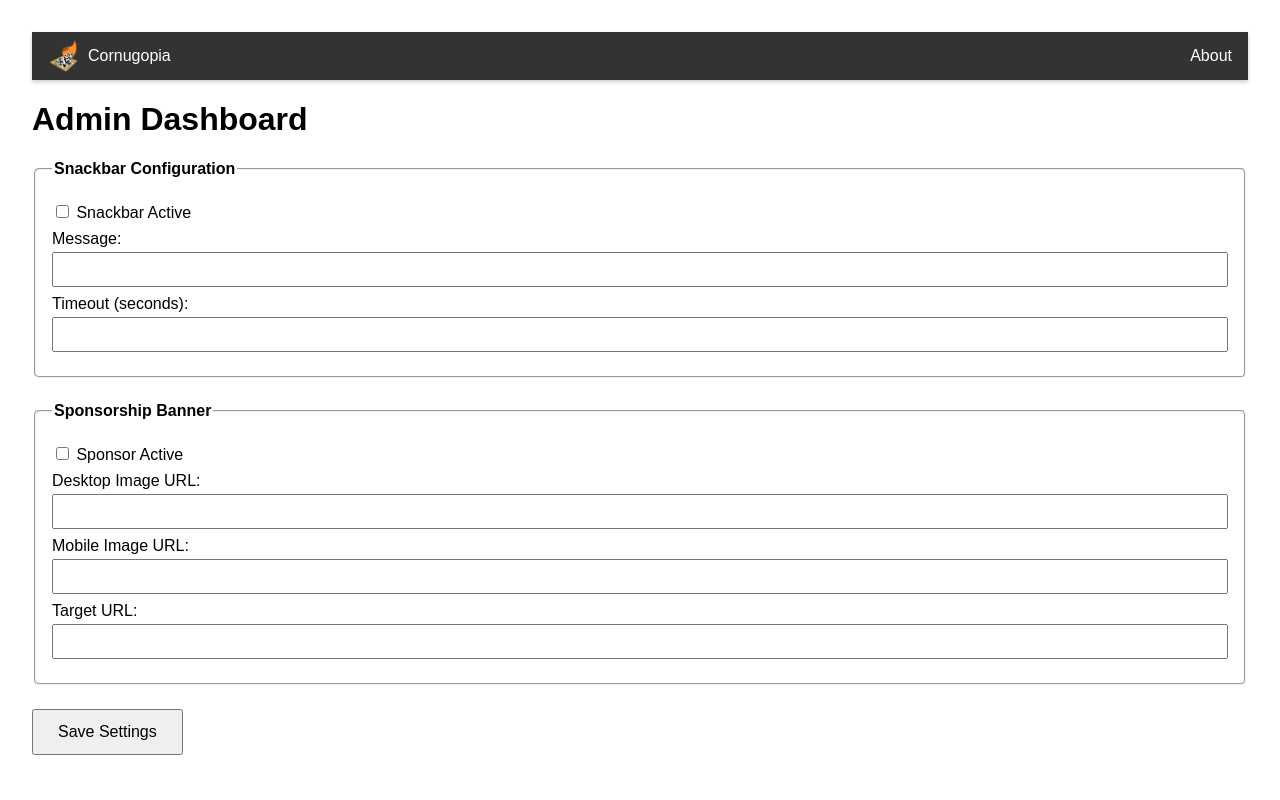
After one commit to zacguymarino/cornugopia, a FastAPI app: template app/templates/admin_dashboard.html in a window 1280 px wide. The commit adds this page. Run offline with FastAPI, Linux system fonts and the light colour scheme; the template is opened without the code that fills it, so the values that code supplies are empty; parts of the project's set-up code (start-up, migrations or seed data) failed here and were passed over.

Commit message:
Add admin page and settings - Add navbar component

```diff
--- a/app/db.py
+++ b/app/db.py
@@ -1,9 +1,11 @@
 # db.py
 import os
+from dotenv import load_dotenv
 from sqlalchemy.ext.asyncio import create_async_engine, AsyncSession
 from sqlalchemy.orm import sessionmaker
 from sqlalchemy.ext.declarative import declarative_base
 
+load_dotenv()
 DATABASE_URL = os.getenv("DATABASE_URL")
 if DATABASE_URL.startswith("postgres://"):
     DATABASE_URL = DATABASE_URL.replace("postgres://", "postgresql+asyncpg://", 1)
--- a/app/main.py
+++ b/app/main.py
@@ -1,4 +1,4 @@
-from fastapi import FastAPI, Request, HTTPException, WebSocket, WebSocketDisconnect, Query
+from fastapi import FastAPI, Request, HTTPException, WebSocket, WebSocketDisconnect, Query, Depends
 from fastapi.staticfiles import StaticFiles
 from fastapi.templating import Jinja2Templates
 from fastapi.responses import JSONResponse
@@ -14,13 +14,16 @@ from game_helper import do_join, remove_public_game
 from timers import record_disconnect_time, clear_disconnect_time, clear_all_disconnects, start_timer_for_game, start_join_timeout_for_game, join_timeout_tasks
 from better_profanity import profanity
 from db import async_session
-from models import PublicGame
+from models import PublicGame, SiteSettings
 from redis_client import redis_client
 from typing import Optional
 from sqlalchemy import func
 from sqlalchemy.future import select
+from admin_settings import router as admin_router
 
 app = FastAPI()
+
+app.include_router(admin_router)
 
 app.mount("/static", StaticFiles(directory="/app/static"), name="static")
 
--- /dev/null
+++ b/app/static/admin_dashboard.js
@@ -0,0 +1,44 @@
+document.addEventListener("DOMContentLoaded", function () {
+    async function fetchSettings() {
+        const res = await fetch('/admin/settings');
+        const data = await res.json();
+        // Populate fields
+        document.getElementById('snackbar_active').checked = data.snackbar_active;
+        document.getElementById('snackbar_message').value = data.snackbar_message || '';
+        document.getElementById('snackbar_timeout_seconds').value = data.snackbar_timeout_seconds;
+
+        document.getElementById('sponsor_active').checked = data.sponsor_active;
+        document.getElementById('sponsor_image_desktop').value = data.sponsor_image_desktop || '';
+        document.getElementById('sponsor_image_mobile').value = data.sponsor_image_mobile || '';
+        document.getElementById('sponsor_target_url').value = data.sponsor_target_url || '';
+    }
+
+    async function saveSettings() {
+        const payload = {
+            snackbar_active: document.getElementById('snackbar_active').checked,
+            snackbar_message: document.getElementById('snackbar_message').value,
+            snackbar_timeout_seconds: parseInt(document.getElementById('snackbar_timeout_seconds').value, 10),
+
+            sponsor_active: document.getElementById('sponsor_active').checked,
+            sponsor_image_desktop: document.getElementById('sponsor_image_desktop').value,
+            sponsor_image_mobile: document.getElementById('sponsor_image_mobile').value,
+            sponsor_target_url: document.getElementById('sponsor_target_url').value,
+        };
+
+        const res = await fetch('/admin/settings', {
+            method: 'POST',
+            headers: { 'Content-Type': 'application/json' },
+            body: JSON.stringify(payload)
+        });
+
+        if (res.ok) {
+            alert('Settings saved!');
+            fetchSettings(); // refresh updated_at etc.
+        } else {
+            alert('Error saving settings');
+        }
+    }
+
+    document.getElementById('saveSettingsBtn').addEventListener('click', saveSettings);
+    window.addEventListener('DOMContentLoaded', fetchSettings);
+});
--- /dev/null
+++ b/app/static/navbar.js
@@ -0,0 +1,60 @@
+class NavBar extends HTMLElement {
+    constructor() {
+      super();
+      const shadow = this.attachShadow({ mode: "open" });
+      shadow.innerHTML = `
+        <style>
+          :host {
+            display: block;
+            background-color: #333;
+            color: white;
+            box-shadow: 0 2px 4px rgba(0,0,0,0.2);
+          }
+          nav {
+            margin: 0 auto;
+            display: flex;
+            align-items: center;
+            justify-content: space-between;
+            padding: 0.5rem 1rem;
+            font-family: Arial, sans-serif;
+          }
+          a {
+            color: white;
+            text-decoration: none;
+          }
+          a.logo {
+            display: flex;
+            align-items: center;
+          }
+          a.logo img {
+            height: 2rem;
+            margin-right: 0.5rem;
+          }
+          ul {
+            list-style: none;
+            margin: 0;
+            padding: 0;
+            display: flex;
+          }
+          li + li {
+            margin-left: 1rem;
+          }
+          li a:hover {
+            text-decoration: underline;
+          }
+        </style>
+        <nav>
+          <a class="logo" href="/">
+            <img src="/static/cornugopia.png" alt="Cornugopia logo">
+            <span>Cornugopia</span>
+          </a>
+          <ul>
+            <li><a href="/about">About</a></li>
+            <!-- add more <li><a href="…">Links</a></li> here -->
+          </ul>
+        </nav>
+      `;
+    }
+  }
+
+  customElements.define("nav-bar", NavBar);
--- /dev/null
+++ b/app/templates/admin_dashboard.html
@@ -0,0 +1,74 @@
+<!DOCTYPE html>
+<html lang="en">
+<head>
+  <meta charset="UTF-8" />
+  <meta name="viewport" content="width=device-width, initial-scale=1.0" />
+  <title>Admin Dashboard</title>
+  <style>
+    body { font-family: Arial, sans-serif; margin: 2rem; }
+    fieldset { margin-bottom: 1.5rem; padding: 1rem; border-radius: 5px; }
+    legend { font-weight: bold; }
+    label { display: block; margin: 0.5rem 0; }
+    input[type="text"],
+    input[type="number"],
+    input[type="url"],
+    input[type="datetime-local"] {
+      width: 100%;
+      padding: 0.5rem;
+      box-sizing: border-box;
+      margin-top: 0.25rem;
+    }
+    button { padding: 0.75rem 1.5rem; font-size: 1rem; }
+    .updated { margin-bottom: 1rem; color: #555; font-style: italic; }
+  </style>
+  <script defer src="{{ url_for('static', path='/admin_dashboard.js')}}"></script>
+  <script type="module" src="{{ url_for('static', path='/navbar.js') }}"></script>
+</head>
+<body>
+  <nav-bar></nav-bar>
+  <h1>Admin Dashboard</h1>
+  {% if settings.updated_at %}
+    <p class="updated">Last updated: {{ settings.updated_at.strftime('%Y-%m-%d %H:%M:%S') }}</p>
+  {% endif %}
+  <div id="settingsContainer">
+    <!-- Inputs will be populated by JS -->
+    <fieldset>
+        <legend>Snackbar Configuration</legend>
+        <label>
+        <input type="checkbox" id="snackbar_active" />
+        Snackbar Active
+        </label>
+        <label>
+        Message:
+        <input type="text" id="snackbar_message" />
+        </label>
+        <label>
+        Timeout (seconds):
+        <input type="number" id="snackbar_timeout_seconds" min="1" />
+        </label>
+    </fieldset>
+
+    <fieldset>
+        <legend>Sponsorship Banner</legend>
+        <label>
+        <input type="checkbox" id="sponsor_active" />
+        Sponsor Active
+        </label>
+        <label>
+        Desktop Image URL:
+        <input type="url" id="sponsor_image_desktop" />
+        </label>
+        <label>
+        Mobile Image URL:
+        <input type="url" id="sponsor_image_mobile" />
+        </label>
+        <label>
+        Target URL:
+        <input type="url" id="sponsor_target_url" />
+        </label>
+    </fieldset>
+  </div>
+
+  <button id="saveSettingsBtn">Save Settings</button>
+</body>
+</html>
--- a/app/templates/game.html
+++ b/app/templates/game.html
@@ -11,8 +11,10 @@
   </script>
   <script defer type="module" src="{{ url_for('static', path='/board.js') }}"></script>
   <script defer src="{{ url_for('static', path='/sgf_exporter.js')}}"></script>
+  <script type="module" src="{{ url_for('static', path='/navbar.js') }}"></script>
 </head>
 <body>
+  <nav-bar></nav-bar>
   <div class="main-container">
     <div class="board-section">
       <div id="countdown" style="margin-top: 0; font-weight: bold; color: #990033;"></div>
--- a/app/templates/spectate.html
+++ b/app/templates/spectate.html
@@ -9,8 +9,10 @@
   <script>
     const gameId = "{{ game_id }}";
   </script>
+  <script type="module" src="{{ url_for('static', path='/navbar.js') }}"></script>
 </head>
 <body>
+  <nav-bar></nav-bar>
   <div class="main-container">
     <div class="board-section">
       <canvas id="spectateCanvas"></canvas>
--- a/docker-compose.yml
+++ b/docker-compose.yml
@@ -22,9 +22,9 @@ services:
     container_name: postgres
     restart: always
     environment:
-      POSTGRES_USER: postgres
-      POSTGRES_PASSWORD: postgres
-      POSTGRES_DB: postgres
+      POSTGRES_USER: ${POSTGRES_USER}
+      POSTGRES_PASSWORD: ${POSTGRES_PASSWORD}
+      POSTGRES_DB: ${POSTGRES_DB}
     ports:
       - "5432:5432"
     volumes:
--- a/requirements.txt
+++ b/requirements.txt
@@ -7,3 +7,4 @@ redis
 better-profanity
 asyncpg
 SQLAlchemy
+python_dotenv
```
Also changed, not shown: app/admin_settings.py (added, +137 -0 lines), app/models.py (+24 -0 lines), app/static/main.js (+41 -0 lines), app/static/styles.css (+55 -4 lines), app/templates/index.html (+8 -2 lines), app/static/cornugopia.png (added).
